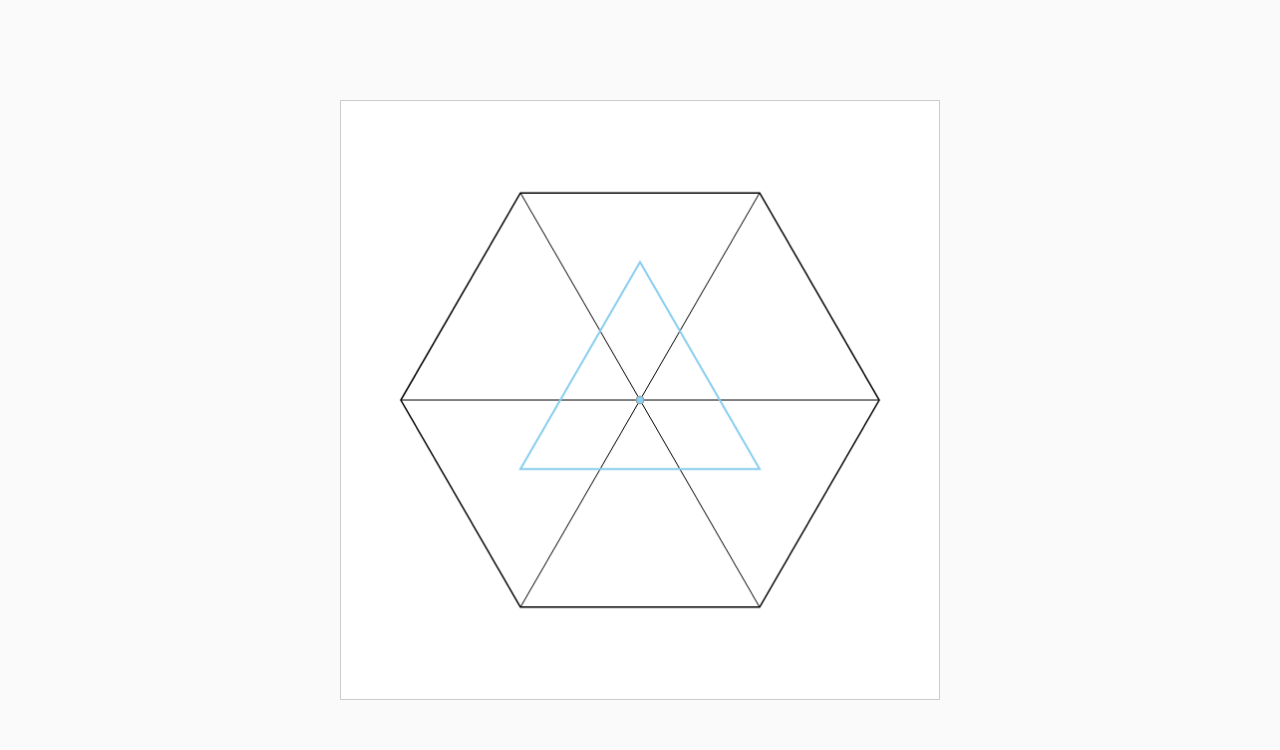
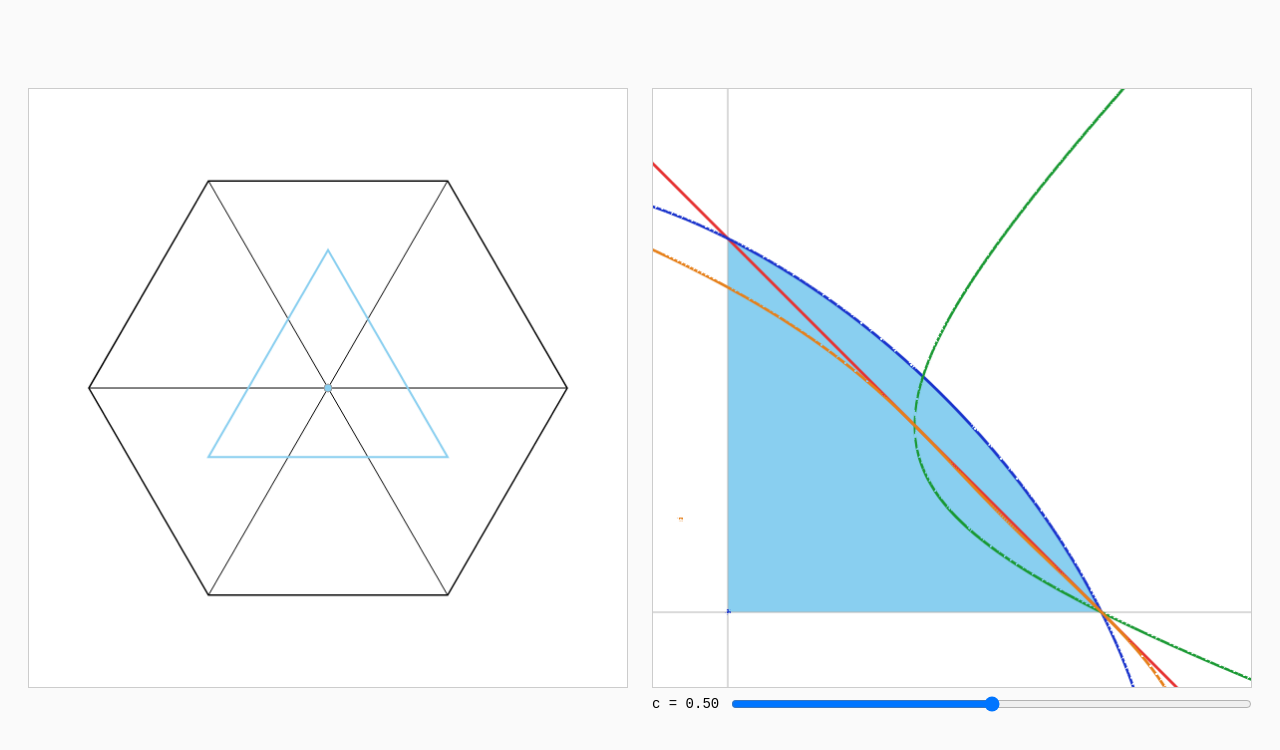
Before and after one commit to jcpaik/hexagon-cover-visual, a website built with Vite: page index.html in a window 1280 px wide. Built offline with nearby package versions, Linux system fonts and the light colour scheme.

```diff
--- a/index.html
+++ b/index.html
@@ -7,7 +7,16 @@
     <link rel="stylesheet" href="/src/style.css" />
   </head>
   <body>
-    <canvas id="canvas" width="600" height="600"></canvas>
+    <div id="container">
+      <canvas id="canvas" width="600" height="600"></canvas>
+      <div id="region-panel">
+        <canvas id="region-canvas" width="600" height="600"></canvas>
+        <div id="slider-row">
+          <label for="c-slider">c&nbsp;=&nbsp;<span id="c-value">0.50</span></label>
+          <input type="range" id="c-slider" min="0" max="1" step="0.01" value="0.50" />
+        </div>
+      </div>
+    </div>
     <script type="module" src="/src/main.ts"></script>
   </body>
 </html>
--- a/src/main.ts
+++ b/src/main.ts
@@ -4,17 +4,22 @@
 import { drawHexagon } from './hexagon';
 import { drawTriangle, drawControlPoint } from './triangle';
 import { setupInteraction } from './interaction';
+import { createRegionRenderer } from './region';
 
 const canvas = document.getElementById('canvas') as HTMLCanvasElement;
 const ctx = canvas.getContext('2d')!;
 
-// HiDPI support
+// HiDPI support for 2D canvas
 const dpr = window.devicePixelRatio || 1;
 canvas.width = config.canvasSize * dpr;
 canvas.height = config.canvasSize * dpr;
 canvas.style.width = config.canvasSize + 'px';
 canvas.style.height = config.canvasSize + 'px';
 ctx.scale(dpr, dpr);
+
+// WebGL region canvas (right side)
+const regionCanvas = document.getElementById('region-canvas') as HTMLCanvasElement;
+const regionRenderer = createRegionRenderer(regionCanvas);
 
 const triangleState: TriangleState = {
   position: { x: 0, y: 0 },
@@ -27,7 +32,19 @@
   drawHexagon(ctx);
   drawTriangle(ctx, triangleState);
   drawControlPoint(ctx, triangleState);
+
+  regionRenderer.render();
 }
+
+// Slider for c parameter
+const cSlider = document.getElementById('c-slider') as HTMLInputElement;
+const cValueLabel = document.getElementById('c-value') as HTMLSpanElement;
+cSlider.addEventListener('input', () => {
+  const c = parseFloat(cSlider.value);
+  cValueLabel.textContent = c.toFixed(2);
+  regionRenderer.setC(c);
+  regionRenderer.render();
+});
 
 setupInteraction(canvas, triangleState, render);
 render();
--- /dev/null
+++ b/src/region.ts
@@ -0,0 +1,286 @@
+/**
+ * WebGL renderer for implicit regions in the (a, b) plane.
+ *
+ * Draws a full-screen quad and evaluates region inequalities
+ * per-pixel in a fragment shader.
+ */
+
+const VERTEX_SHADER = `#version 300 es
+in vec2 a_position;
+out vec2 v_pos;
+void main() {
+  v_pos = a_position;
+  gl_Position = vec4(a_position, 0.0, 1.0);
+}
+`;
+
+// The fragment shader maps clip-space coordinates to math (a, b) coordinates
+// using uniforms for center and scale, then tests region inequalities.
+const FRAGMENT_SHADER = `#version 300 es
+precision highp float;
+
+in vec2 v_pos;
+out vec4 fragColor;
+
+uniform vec2 u_origin;   // math-space coords at lower-left corner
+uniform vec2 u_extent;   // math-space size of viewport (width, height)
+
+uniform float u_lineWidth; // curve thickness in pixels
+uniform float u_c;         // slider parameter c in [0, 1]
+
+// Region colors — up to 8 regions
+uniform int u_regionCount;
+uniform vec4 u_regionColors[8];
+
+// Map clip coords to math coords: lower-left = u_origin, upper-right = u_origin + u_extent
+vec2 toMath(vec2 clip) {
+  return u_origin + (clip * 0.5 + 0.5) * u_extent;
+}
+
+// Generic implicit curve mask: given f and grad(f), return anti-aliased stroke alpha.
+float implicitMask(float f, vec2 grad) {
+  float gradLen = length(grad);
+  if (gradLen < 1e-8) return 0.0;
+  float dist = abs(f) / gradLen;
+  float pixelSize = fwidth(dist);
+  float halfWidth = u_lineWidth * 0.5 * pixelSize;
+  return 1.0 - smoothstep(halfWidth - pixelSize * 0.5, halfWidth + pixelSize * 0.5, dist);
+}
+
+// Curve 1: a + b - 1 = 0
+float curve1Mask(float a, float b) {
+  float f = a + b - 1.0;
+  vec2 grad = vec2(1.0, 1.0);
+  return implicitMask(f, grad);
+}
+
+// Curve 2: a^2 + ab + b^2 - 1 = 0
+float curve2Mask(float a, float b) {
+  float f = a*a + a*b + b*b - 1.0;
+  vec2 grad = vec2(2.0*a + b, a + 2.0*b);
+  return implicitMask(f, grad);
+}
+
+// Curve 3: ((a+b)^2 - 1) c^2 + b c - b^2 = 0
+float curve3Mask(float a, float b) {
+  float c = u_c;
+  float ab = a + b;
+  float f = (ab*ab - 1.0)*c*c + b*c - b*b;
+  // df/da = 2(a+b) c^2
+  // df/db = 2(a+b) c^2 + c - 2b
+  float dab = 2.0 * ab * c * c;
+  vec2 grad = vec2(dab, dab + c - 2.0*b);
+  return implicitMask(f, grad);
+}
+
+// Curve 4: (a^2 - 1) c^2 + (2 a b^2 + b) c + (b^4 - b^2) = 0
+float curve4Mask(float a, float b) {
+  float c = u_c;
+  float b2 = b*b;
+  float f = (a*a - 1.0)*c*c + (2.0*a*b2 + b)*c + (b2*b2 - b2);
+  // df/da = 2a c^2 + 2 b^2 c
+  // df/db = (4ab + 1) c + 4b^3 - 2b
+  vec2 grad = vec2(
+    2.0*a*c*c + 2.0*b2*c,
+    (4.0*a*b + 1.0)*c + 4.0*b2*b - 2.0*b
+  );
+  return implicitMask(f, grad);
+}
+
+// Axis line mask (for a=0 or b=0)
+float axisMask(float coord) {
+  float pixelSize = fwidth(coord);
+  float dist = abs(coord);
+  float halfWidth = 0.5 * pixelSize;
+  return 1.0 - smoothstep(halfWidth - pixelSize * 0.5, halfWidth + pixelSize * 0.5, dist);
+}
+
+// Test if point (a, b) is inside each region.
+// Returns a bitmask (bit k set = inside region k).
+int testRegions(float a, float b) {
+  int mask = 0;
+
+  // Region 0: a >= 0 && b >= 0 && a*a + a*b + b*b <= 1
+  if (a >= 0.0 && b >= 0.0 && a*a + a*b + b*b <= 1.0) {
+    mask |= 1;
+  }
+
+  return mask;
+}
+
+void main() {
+  vec2 p = toMath(v_pos);
+  float a = p.x;
+  float b = p.y;
+
+  // Start with white background
+  vec3 color = vec3(1.0);
+
+  // Fill regions
+  int mask = testRegions(a, b);
+  if (mask != 0) {
+    vec3 regionColor = vec3(0.0);
+    int count = 0;
+    for (int i = 0; i < 8; i++) {
+      if (i >= u_regionCount) break;
+      if ((mask & (1 << i)) != 0) {
+        regionColor += u_regionColors[i].rgb;
+        count++;
+      }
+    }
+    if (count > 0) {
+      regionColor /= float(count);
+    }
+    color = regionColor;
+  }
+
+  // Draw axes (thin grey lines)
+  float axisA = axisMask(a);
+  float axisB = axisMask(b);
+  float axisAlpha = max(axisA, axisB);
+  color = mix(color, vec3(0.7), axisAlpha);
+
+  // Curve 1: a + b = 1 — red
+  color = mix(color, vec3(0.9, 0.2, 0.2), curve1Mask(a, b));
+  // Curve 2: a^2 + ab + b^2 = 1 — dark blue
+  color = mix(color, vec3(0.1, 0.2, 0.8), curve2Mask(a, b));
+  // Curve 3: ((a+b)^2 - 1)c^2 + bc - b^2 = 0 — dark green
+  color = mix(color, vec3(0.1, 0.6, 0.2), curve3Mask(a, b));
+  // Curve 4: (a^2-1)c^2 + (2ab^2+b)c + (b^4-b^2) = 0 — orange
+  color = mix(color, vec3(0.9, 0.5, 0.1), curve4Mask(a, b));
+
+  fragColor = vec4(color, 1.0);
+}
+`;
+
+export interface RegionRenderer {
+  render(): void;
+  setView(originA: number, originB: number, extent: number): void;
+  setRegionColor(index: number, r: number, g: number, b: number, a: number): void;
+  setRegionCount(count: number): void;
+  setLineWidth(pixels: number): void;
+  setC(c: number): void;
+}
+
+function compileShader(gl: WebGL2RenderingContext, type: number, source: string): WebGLShader {
+  const shader = gl.createShader(type)!;
+  gl.shaderSource(shader, source);
+  gl.compileShader(shader);
+  if (!gl.getShaderParameter(shader, gl.COMPILE_STATUS)) {
+    const info = gl.getShaderInfoLog(shader);
+    gl.deleteShader(shader);
+    throw new Error('Shader compile error: ' + info);
+  }
+  return shader;
+}
+
+export function createRegionRenderer(canvas: HTMLCanvasElement): RegionRenderer {
+  const gl = canvas.getContext('webgl2', { antialias: false })!;
+  if (!gl) throw new Error('WebGL2 not supported');
+
+  // Compile shaders
+  const vs = compileShader(gl, gl.VERTEX_SHADER, VERTEX_SHADER);
+  const fs = compileShader(gl, gl.FRAGMENT_SHADER, FRAGMENT_SHADER);
+
+  const program = gl.createProgram()!;
+  gl.attachShader(program, vs);
+  gl.attachShader(program, fs);
+  gl.linkProgram(program);
+  if (!gl.getProgramParameter(program, gl.LINK_STATUS)) {
+    throw new Error('Program link error: ' + gl.getProgramInfoLog(program));
+  }
+
+  // Full-screen quad: two triangles covering [-1, 1]
+  const quadVerts = new Float32Array([
+    -1, -1, 1, -1, -1, 1,
+    -1, 1, 1, -1, 1, 1,
+  ]);
+  const vao = gl.createVertexArray()!;
+  gl.bindVertexArray(vao);
+  const buf = gl.createBuffer()!;
+  gl.bindBuffer(gl.ARRAY_BUFFER, buf);
+  gl.bufferData(gl.ARRAY_BUFFER, quadVerts, gl.STATIC_DRAW);
+  const aPos = gl.getAttribLocation(program, 'a_position');
+  gl.enableVertexAttribArray(aPos);
+  gl.vertexAttribPointer(aPos, 2, gl.FLOAT, false, 0, 0);
+
+  // Uniforms
+  const uOrigin = gl.getUniformLocation(program, 'u_origin')!;
+  const uExtent = gl.getUniformLocation(program, 'u_extent')!;
+  const uLineWidth = gl.getUniformLocation(program, 'u_lineWidth')!;
+  const uC = gl.getUniformLocation(program, 'u_c')!;
+  const uRegionCount = gl.getUniformLocation(program, 'u_regionCount')!;
+  const uRegionColors: WebGLUniformLocation[] = [];
+  for (let i = 0; i < 8; i++) {
+    uRegionColors.push(gl.getUniformLocation(program, `u_regionColors[${i}]`)!);
+  }
+
+  // State: (0,0) at lower-left, show [0, extent] x [0, extent]
+  let originA = -0.2;
+  let originB = -0.2;
+  let extent = 1.6;
+  let lineWidth = 2.0;
+  let cValue = 0.5;
+  let regionCount = 1;
+  const regionColors = new Float32Array(8 * 4);
+  // Default: region 0 = light blue
+  regionColors[0] = 0.537; // #89CFF0
+  regionColors[1] = 0.812;
+  regionColors[2] = 0.941;
+  regionColors[3] = 1.0;
+
+  // HiDPI
+  const dpr = window.devicePixelRatio || 1;
+  const cssSize = 600;
+  canvas.width = cssSize * dpr;
+  canvas.height = cssSize * dpr;
+  canvas.style.width = cssSize + 'px';
+  canvas.style.height = cssSize + 'px';
+
+  function render(): void {
+    gl.viewport(0, 0, canvas.width, canvas.height);
+    gl.useProgram(program);
+
+    gl.uniform2f(uOrigin, originA, originB);
+    gl.uniform2f(uExtent, extent, extent);
+    gl.uniform1f(uLineWidth, lineWidth);
+    gl.uniform1f(uC, cValue);
+    gl.uniform1i(uRegionCount, regionCount);
+    for (let i = 0; i < 8; i++) {
+      gl.uniform4f(
+        uRegionColors[i],
+        regionColors[i * 4],
+        regionColors[i * 4 + 1],
+        regionColors[i * 4 + 2],
+        regionColors[i * 4 + 3],
+      );
+    }
+
+    gl.bindVertexArray(vao);
+    gl.drawArrays(gl.TRIANGLES, 0, 6);
+  }
+
+  return {
+    render,
+    setView(oa: number, ob: number, ext: number): void {
+      originA = oa;
+      originB = ob;
+      extent = ext;
+    },
+    setRegionColor(index: number, r: number, g: number, b: number, a: number): void {
+      regionColors[index * 4] = r;
+      regionColors[index * 4 + 1] = g;
+      regionColors[index * 4 + 2] = b;
+      regionColors[index * 4 + 3] = a;
+    },
+    setRegionCount(count: number): void {
+      regionCount = count;
+    },
+    setLineWidth(pixels: number): void {
+      lineWidth = pixels;
+    },
+    setC(c: number): void {
+      cValue = c;
+    },
+  };
+}
--- a/src/style.css
+++ b/src/style.css
@@ -14,7 +14,31 @@
   -webkit-user-select: none;
 }
 
+#container {
+  display: flex;
+  gap: 24px;
+  align-items: start;
+}
+
+#region-panel {
+  display: flex;
+  flex-direction: column;
+  gap: 8px;
+}
+
 canvas {
   border: 1px solid #ccc;
   background: #fff;
 }
+
+#slider-row {
+  display: flex;
+  align-items: center;
+  gap: 12px;
+  font-family: monospace;
+  font-size: 14px;
+}
+
+#slider-row input[type="range"] {
+  flex: 1;
+}
```
Also changed, not shown: AGENTS.md (added, +37 -0 lines), MATH.md (added).
